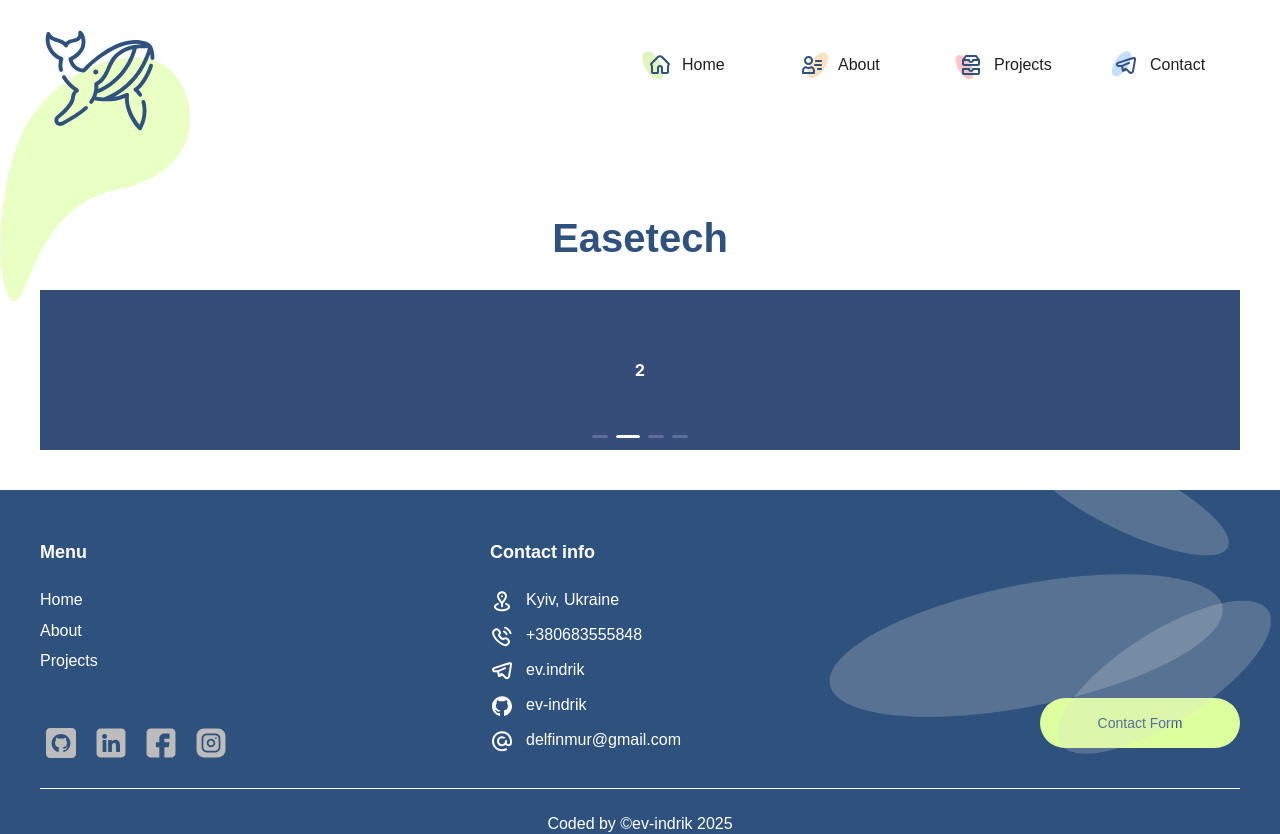
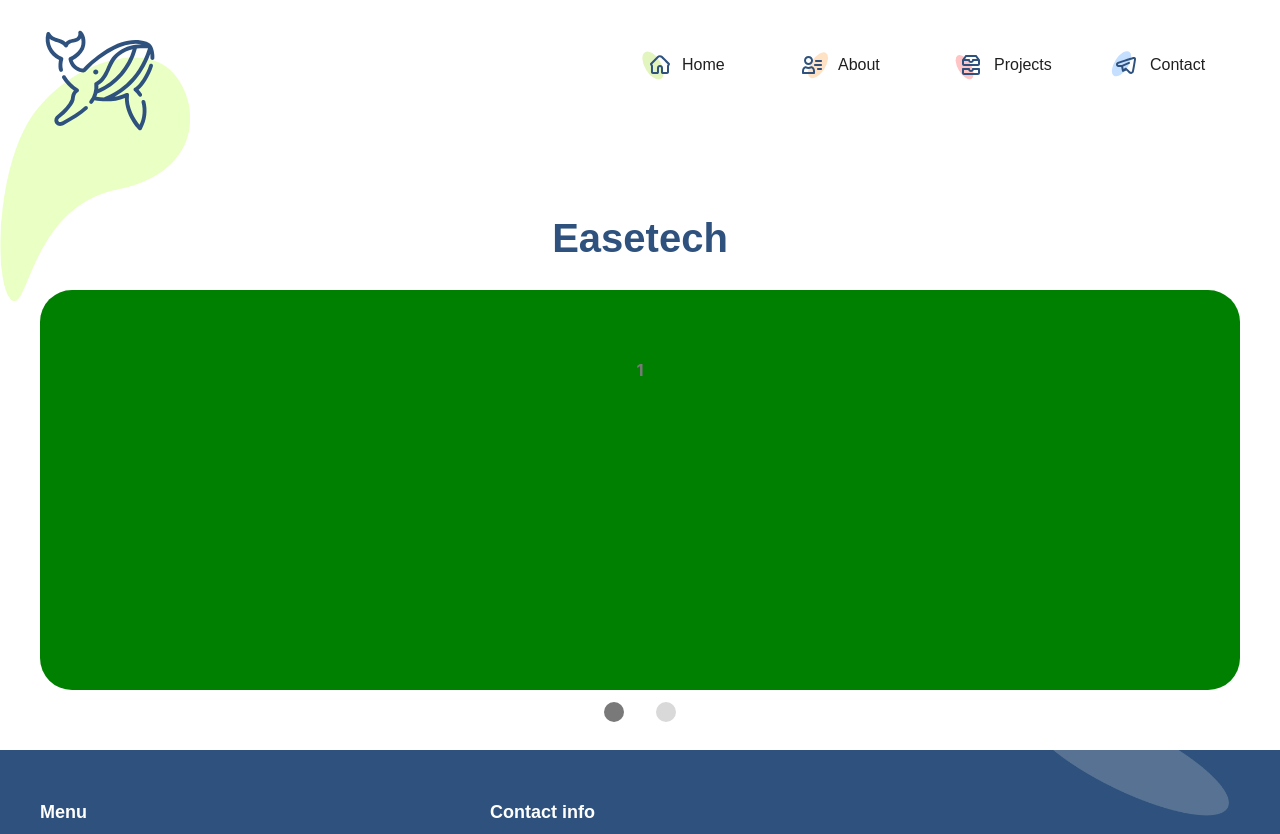
Before and after one commit to ev-indrik/my-portfolio, a React (Vite) app: page /project-page in a window 1280 px wide. Shown: the top 834 px of the page. Built offline with nearby package versions, Linux system fonts and the light colour scheme.

Commit message:
WIP: ProjectPage.tsx, Carousel

```diff
--- a/src/pages/project-page/ProjectPage.scss
+++ b/src/pages/project-page/ProjectPage.scss
@@ -2,6 +2,57 @@
 
 .project-page-wrapper {
   position: relative;
-  padding: 60px 0 40px;
+  padding: 60px 0 60px;
   z-index: 2;
+
+  .slider-item-wrapper {
+    display: flex;
+    align-items: center;
+    height:400px;
+    color: #797979;
+    line-height: 160px;
+    text-align: center;
+    background: green;
+    border-radius: 32px;
+    overflow: hidden;
+  }
 }
+
+
+// Carousel styles
+
+.ant-carousel {
+
+  .slick-slider {
+
+    .slick-dots {
+      bottom: -32px;
+    }
+
+    .slick-dots li {
+      width: 20px;
+      height: 20px;
+      margin: 0 16px;
+
+      button {
+        width: 100%;
+        height: 100%;
+        border-radius: 50%;
+        background: #D9D9D9;
+        padding: 0;
+        border: none;
+        opacity: 1;
+      }
+    }
+
+    .slick-dots li.slick-active {
+      &::after {
+        display: none !important;
+      }
+    }
+
+    .slick-dots li.slick-active button {
+      background: #797979;
+    }
+  }
+}
--- a/src/pages/project-page/ProjectPage.tsx
+++ b/src/pages/project-page/ProjectPage.tsx
@@ -5,14 +5,6 @@ import {Row, Carousel} from "antd";
 import WebsiteTypography from "@/components/website-typography/WebsiteTypography";
 
 const {Title, Paragraph} = WebsiteTypography;
-
-const contentStyle: React.CSSProperties = {
-    height: '160px',
-    color: '#fff',
-    lineHeight: '160px',
-    textAlign: 'center',
-    background: '#364d79',
-};
 
 const ProjectPage: FC = () => {
 
@@ -24,18 +16,14 @@ const ProjectPage: FC = () => {
                     <Title level={2} color={'primary'}>{'Easetech'}</Title>
                 </Row>
 
-                <Carousel autoplay>
-                    <div>
-                        <h3 style={contentStyle}>1</h3>
+                <Carousel
+                    // autoplay
+                >
+                    <div className={'slider-item-wrapper'}>
+                        <h3>1</h3>
                     </div>
-                    <div>
-                        <h3 style={contentStyle}>2</h3>
-                    </div>
-                    <div>
-                        <h3 style={contentStyle}>3</h3>
-                    </div>
-                    <div>
-                        <h3 style={contentStyle}>4</h3>
+                    <div className={'slider-item-wrapper'}>
+                        <h3>2</h3>
                     </div>
                 </Carousel>
 
```
